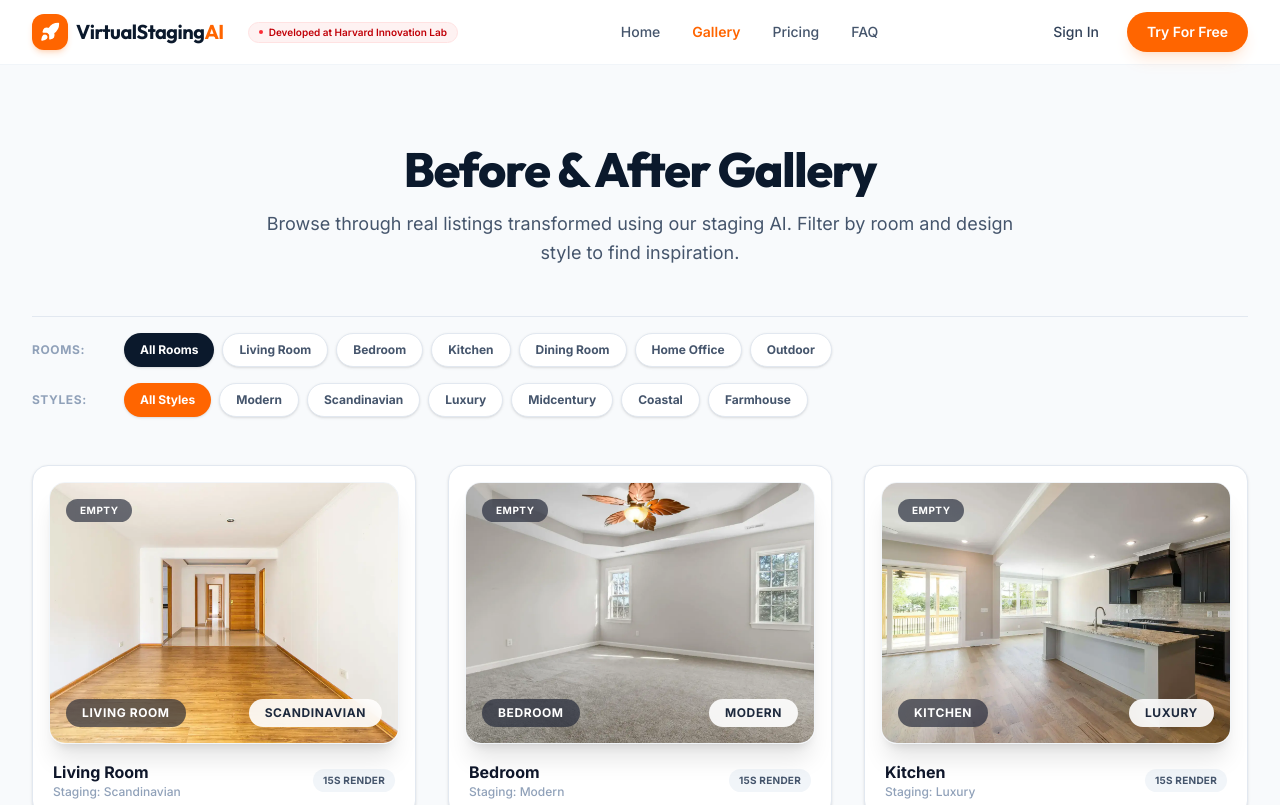
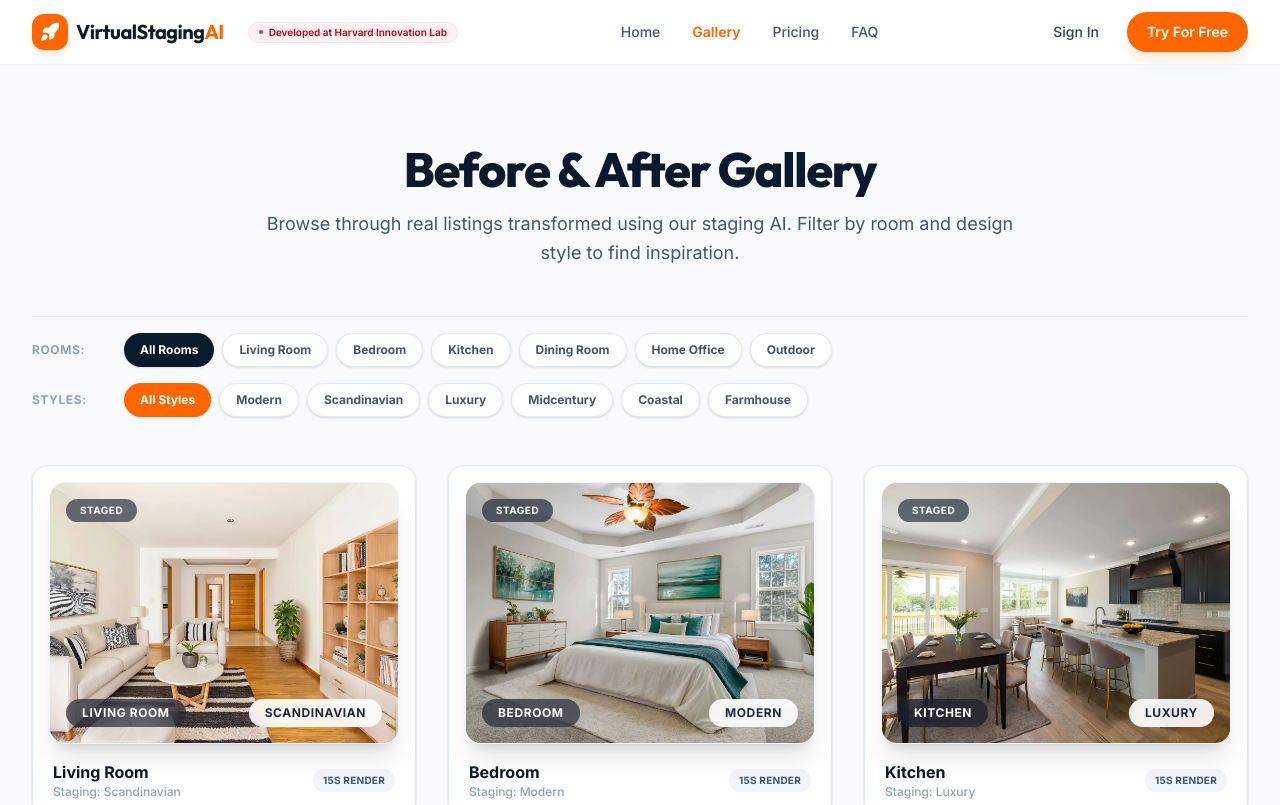
Before and after one commit to UnemployedCoding/SuperStageAI, a Next.js app: page /gallery in a window 1280 px wide. Shown: the top 805 px of the page. Built offline with nearby package versions, Linux system fonts and the light colour scheme.

Commit message:
fix: integrate 'Original' option into STYLES list, derive showStaged directly from style state, and implement matching auto-cycle sequence loop

```diff
--- a/src/app/page.tsx
+++ b/src/app/page.tsx
@@ -30,6 +30,7 @@ const ROOM_TYPES = [
 ];
 
 const STYLES = [
+  { id: "original", name: "Original" },
   { id: "modern", name: "Modern" },
   { id: "scandinavian", name: "Scandinavian" },
   { id: "luxury", name: "Luxury" },
@@ -91,14 +92,14 @@ const ASSET_HASHES: Record<string, string> = {
 };
 
 function getImagePath(room: string, style: string, isEmpty = false): string {
-  const key = isEmpty ? `${room}-empty` : `${room}-${style}`;
+  const key = isEmpty || style === "original" ? `${room}-empty` : `${room}-${style}`;
   const hash = ASSET_HASHES[key];
   return `/demo/${key}.${hash}.webp`;
 }
 
 export default function Home() {
   const [selectedRoom, setSelectedRoom] = useState("living-room");
-  const [selectedStyle, setSelectedStyle] = useState("modern");
+  const [selectedStyle, setSelectedStyle] = useState("original");
   const [activeFaq, setActiveFaq] = useState<number | null>(null);
 
   const toggleFaq = (index: number) => {
--- a/src/components/BeforeAfterSlider.tsx
+++ b/src/components/BeforeAfterSlider.tsx
@@ -37,25 +37,26 @@ export default function BeforeAfterSlider({
   staticRoomLabel,
   staticStyleLabel,
 }: BeforeAfterSliderProps) {
-  const [showStaged, setShowStaged] = useState(false);
   const [progress, setProgress] = useState(0);
 
   const hasDropdowns = onRoomChange && onStyleChange && rooms && styles && selectedRoom && selectedStyle;
+
+  // Derive staging overlay visibility directly from selection
+  const showStaged = selectedStyle !== "original";
 
   // Track latest reactive values via refs to avoid re-creating the auto-cycle interval
   const selectedRoomRef = useRef(selectedRoom);
   const selectedStyleRef = useRef(selectedStyle);
   const onRoomChangeRef = useRef(onRoomChange);
   const onStyleChangeRef = useRef(onStyleChange);
-  const showStagedRef = useRef(showStaged);
+  const lastStagedStyleIndexRef = useRef(0);
 
   useEffect(() => {
     selectedRoomRef.current = selectedRoom;
     selectedStyleRef.current = selectedStyle;
     onRoomChangeRef.current = onRoomChange;
     onStyleChangeRef.current = onStyleChange;
-    showStagedRef.current = showStaged;
-  }, [selectedRoom, selectedStyle, onRoomChange, onStyleChange, showStaged]);
+  }, [selectedRoom, selectedStyle, onRoomChange, onStyleChange]);
 
   // Auto-cycle room type and design style with synchronized progress indicators
   useEffect(() => {
@@ -69,22 +70,21 @@ export default function BeforeAfterSlider({
       setProgress((prev) => {
         const nextProgress = prev + increment;
         if (nextProgress >= 100) {
-          // Trigger transition when progress reaches 100%
-          const currentStaged = showStagedRef.current;
-          const nextStaged = !currentStaged;
+          const currentStyle = selectedStyleRef.current;
 
-          // Update child state safely in the asynchronous interval callback
-          setShowStaged(nextStaged);
-
-          if (nextStaged) {
-            // Fading in Staged image: transition to next design style
-            if (styles && selectedStyleRef.current && onStyleChangeRef.current) {
-              const currentIndex = styles.findIndex((s) => s.id === selectedStyleRef.current);
-              const nextIndex = (currentIndex + 1) % styles.length;
-              onStyleChangeRef.current(styles[nextIndex].id);
+          if (currentStyle === "original") {
+            // Transition from empty to staged: cycle to the next staged style (excluding 'original')
+            if (styles && onStyleChangeRef.current) {
+              const stagedStyles = styles.filter((s) => s.id !== "original");
+              const nextStagedIndex = (lastStagedStyleIndexRef.current + 1) % stagedStyles.length;
+              lastStagedStyleIndexRef.current = nextStagedIndex;
+              onStyleChangeRef.current(stagedStyles[nextStagedIndex].id);
             }
           } else {
-            // Fading in Empty image: transition to next room type
+            // Transition from staged to empty: set style to 'original' AND cycle room type to the next room!
+            if (onStyleChangeRef.current) {
+              onStyleChangeRef.current("original");
+            }
             if (rooms && selectedRoomRef.current && onRoomChangeRef.current) {
               const currentIndex = rooms.findIndex((r) => r.id === selectedRoomRef.current);
               const nextIndex = (currentIndex + 1) % rooms.length;
@@ -150,7 +150,6 @@ export default function BeforeAfterSlider({
               onChange={(e) => {
                 onRoomChange(e.target.value);
                 setProgress(0);
-                setShowStaged(false);
               }}
               className="absolute inset-0 w-full h-full opacity-0 cursor-pointer z-20"
             >
@@ -186,7 +185,13 @@ export default function BeforeAfterSlider({
               onChange={(e) => {
                 onStyleChange(e.target.value);
                 setProgress(0);
-                setShowStaged(false);
+                if (e.target.value !== "original" && styles) {
+                  const stagedStyles = styles.filter((s) => s.id !== "original");
+                  const idx = stagedStyles.findIndex((s) => s.id === e.target.value);
+                  if (idx !== -1) {
+                    lastStagedStyleIndexRef.current = idx;
+                  }
+                }
               }}
               className="absolute inset-0 w-full h-full opacity-0 cursor-pointer z-20"
             >
```
